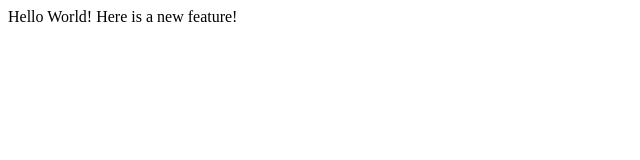
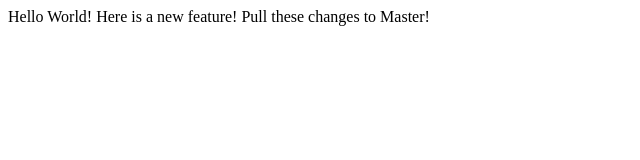
Before and after one commit to gakofalltrades/lecture1, a plain HTML site: page index.html in a window 1280 px wide. Shown: the whole page, without its empty margins (0-640 px from the left). Drawn offline with Linux system fonts and the light colour scheme.

Commit message:
New Changes to Feature branch to be pulled to Master

```diff
--- a/index.html
+++ b/index.html
@@ -6,5 +6,6 @@
 	<body>
 		Hello World!
 		Here is a new feature!
+		Pull these changes to Master!
 	</body>
 </html>
```
